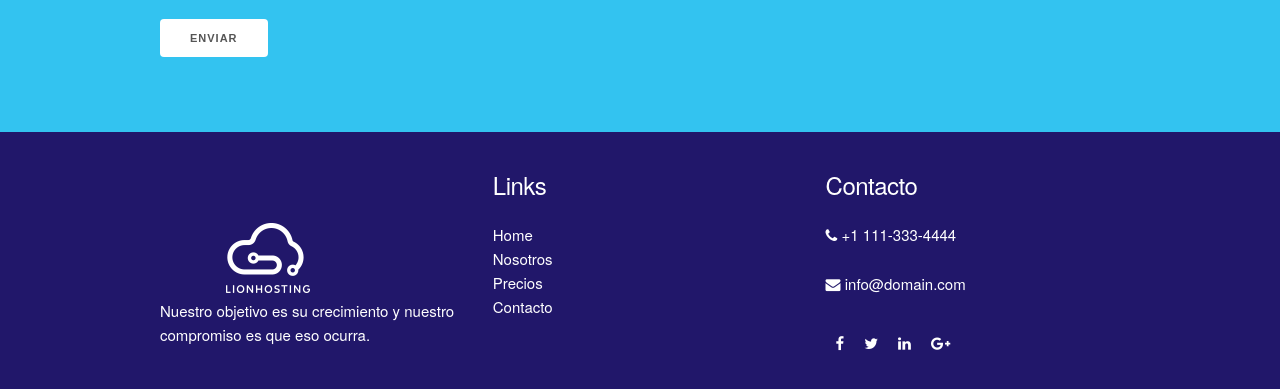
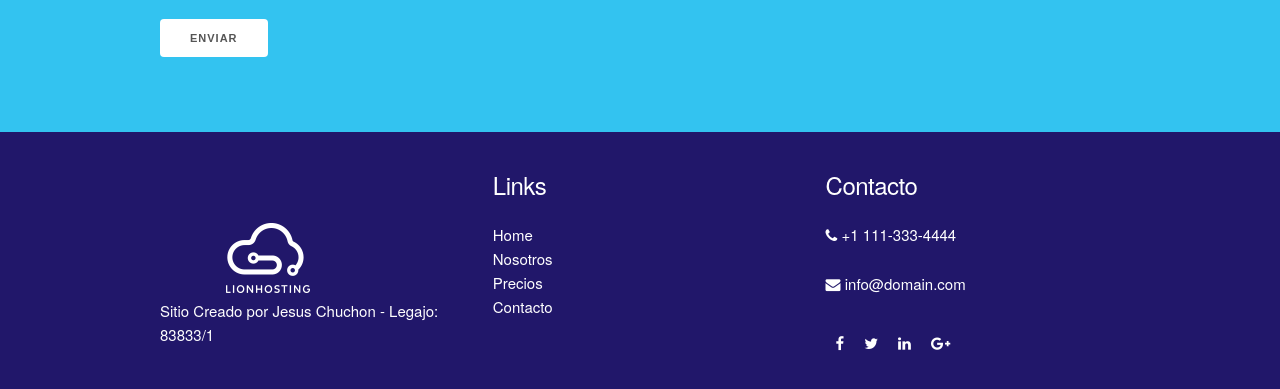
Before and after one commit to LionJesus/miweb, a plain HTML site: page index.html in a window 1280 px wide. Shown: the part 2341-2730 px from the top of the page. Drawn offline with nearby package versions, Linux system fonts and the light colour scheme.

Commit message:
Update index.html

```diff
--- a/index.html
+++ b/index.html
@@ -337,7 +337,7 @@
 			<div class="row">
 			  <div class="one-third column">
 				<img class="logo-footer" src="assets/images/logofooter.png">
-				<p>Nuestro objetivo es su crecimiento y nuestro compromiso es que eso ocurra.</p>
+				<p>Sitio Creado por Jesus Chuchon - Legajo: 83833/1</p>
 			  </div>
 			  <div class="one-third column">
 				<ul>
```
